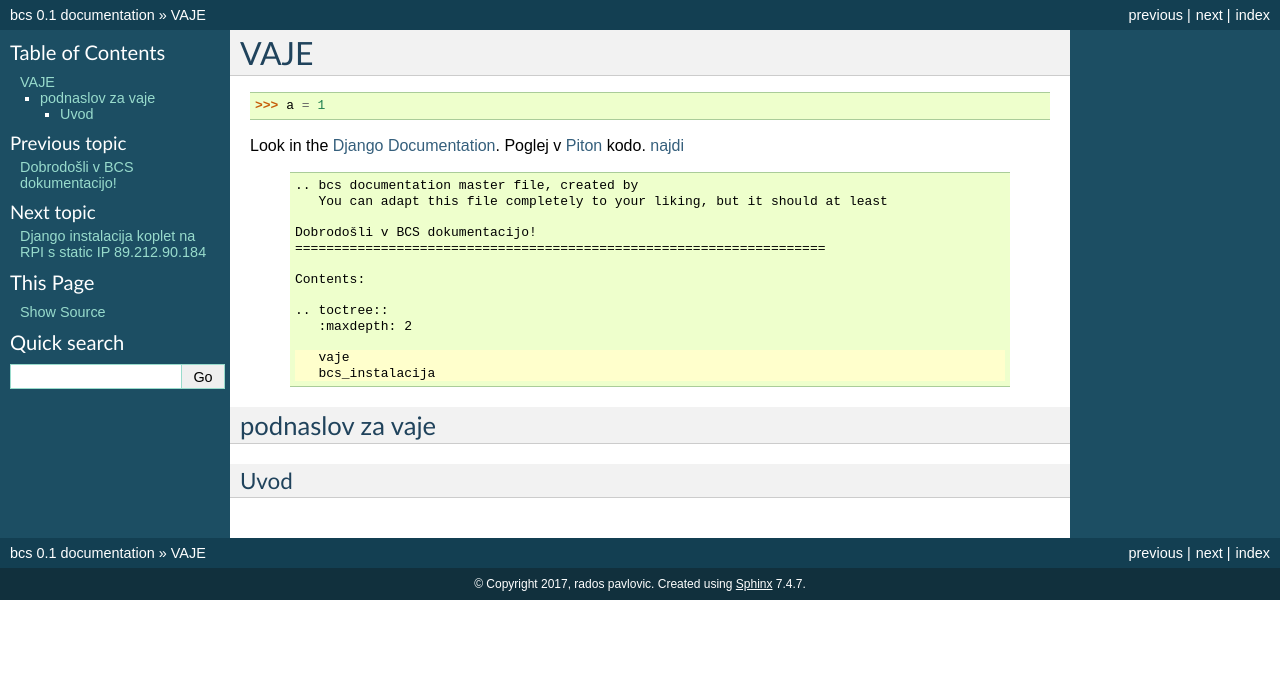
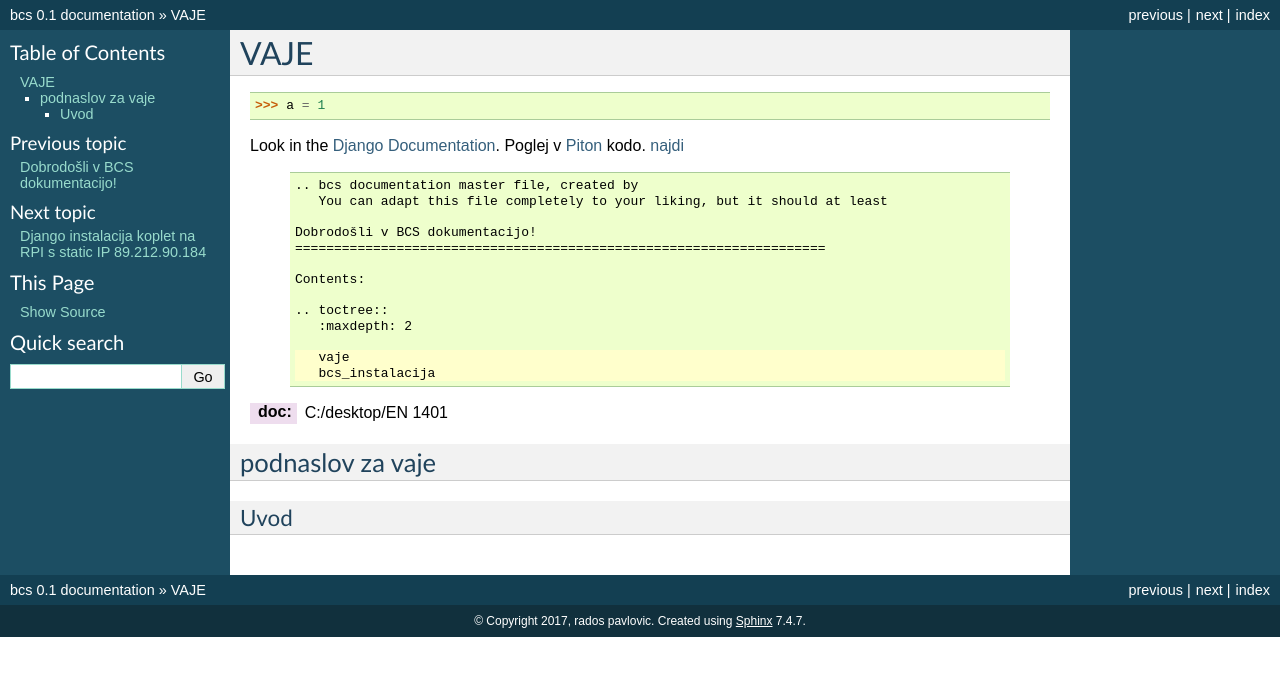
Before and after one commit to pavlovicr/bcs-staro, a Sphinx documentation site: the page built from docs/vaje.rst, in a window 1280 px wide. Shown: the top 676 px of the page. Built offline with Sphinx 7.4.7, drawn with Linux system fonts in a browser that asks for light colours; pages that are not in the unit, such as notebooks, are missing from menus.

Commit message:
kaj pa sedaj

```diff
--- a/docs/vaje.rst
+++ b/docs/vaje.rst
@@ -13,6 +13,9 @@ Poglej v Piton_ kodo.
 	.. literalinclude:: index.rst
 	   :lines: 1,3,5-15
 	   :emphasize-lines: 12,13
+
+:doc: C:/desktop/EN 1401
+
 
 
 podnaslov za vaje
```
